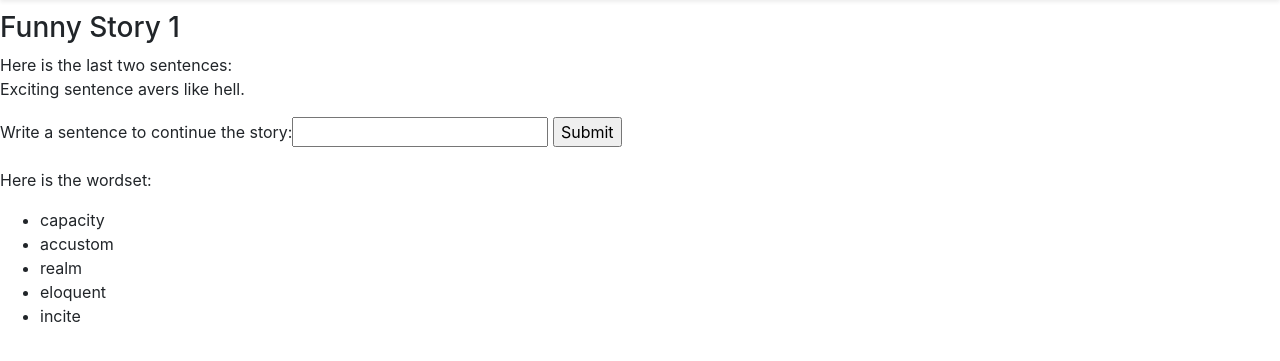
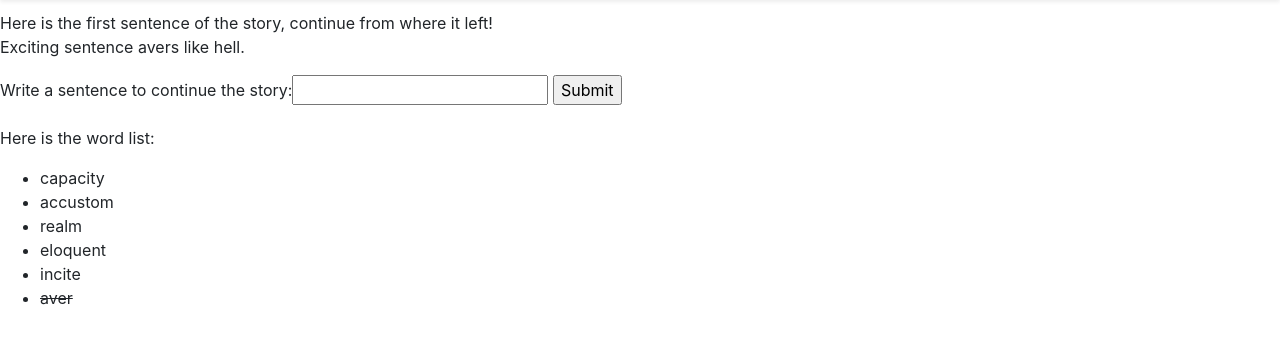
Before and after one commit to myaldiz/vocastory, a Django app: page /vocastory/writers_mode/2/ in a window 1280 px wide. Shown: the part 70-431 px from the top of the page. Run offline with Django 3.2, Linux system fonts and the light colour scheme; a user stored in the database is signed in; data comes from the database, SQL or seed files in the repository; parts of the project's set-up code (start-up, migrations or seed data) failed here and were passed over; some libraries are stand-ins or nearby versions.

Commit message:
some features implemented

```diff
--- a/mystory/templates/browse_mode/browse_story.html
+++ b/mystory/templates/browse_mode/browse_story.html
@@ -10,11 +10,11 @@
         Here are the stories created by that word_set:
             <ul>
             {% for story in story_list %}
-                {% if story.completed %}
+{#                {% if story.completed %}#}
                     <li>
                     {% include "show_story.html" %}
                     </li>
-                {% endif %}
+{#                {% endif %}#}
             {% endfor %}
             </ul>
         {% else %}
--- a/mystory/templates/review_story.html
+++ b/mystory/templates/review_story.html
@@ -4,7 +4,7 @@
 
 {% block content %}
     <p>
-        {{ story.get_stylized_text }}
+        {{ story.get_stylized_text|safe }}
         <br>
 
         {% if instance %}
--- a/mystory/templates/show_story.html
+++ b/mystory/templates/show_story.html
@@ -1,8 +1,6 @@
 {% if story %}
     <p class="shadow-sm"
        style="border-radius:50px;border-color:rgb(218, 218, 218);border-style:solid;padding:30px;border-width: 1px;">
-
-        <strong> {{ story.title }} </strong> <br>
 
         {% if story.completed %}
 
--- a/mystory/templates/write_story.html
+++ b/mystory/templates/write_story.html
@@ -8,7 +8,19 @@
     </h3>
 
     <p>
-        Here is the last two sentences:<br>
+        {% if story.get_last_selected_index == -1 %}
+            You will write the first sentence of the story,
+            have a creative start!
+        {% elif story.get_last_selected_index == 0 %}
+            Here is the first sentence of the story, continue
+            from where it left!
+        {% elif story.get_unused_word_list|length == 1 %}
+            You will write the last sentence of the story.
+            Use the last unused word, have a creative finish!
+            Here is the last two sentence written:
+        {% else %}
+            Here is the last two sentence written:
+        {% endif %} <br>
         {{ story.get_stylized_last_two|safe }}
     </p>
 
@@ -22,14 +34,21 @@
     </p>
 
     <p>
-        Here is the wordset:
+    Here is the word list:
     <ul>
-        {% for word in story.word_set.words.all %}
+        {% for word in story.get_unused_word_list %}
             <li>
                 {{ word }}
             </li>
         {% endfor %}
+
+        {% for word in story.get_used_word_list %}
+            <li>
+                <strike> {{ word }} </strike>
+            </li>
+        {% endfor %}
     </ul>
+
     </p>
 
 {% endblock %}
--- a/mystory/vocastory/models.py
+++ b/mystory/vocastory/models.py
@@ -1,7 +1,8 @@
+import string
+from django.utils import timezone
 from django.db import models
-import string
 from django.urls import reverse
-from django.utils import timezone
+
 from accounts.models import CustomUser
 
 # NLP engine only loaded if needed
@@ -54,7 +55,6 @@ class WordSet(models.Model):
 
 
 class Story(models.Model):
-    title = models.CharField(max_length=100)
     completed = models.BooleanField(default=False)
     creation_date = models.DateTimeField(auto_now_add=True)
     word_set = models.ForeignKey(
@@ -99,13 +99,18 @@ class Story(models.Model):
         sentences = self.get_selected_sentences(order)
         return " ".join([i.stylized_text for i in sentences])
 
-    def get_used_word_list(self, order):
-        """
-        TODO: Get used words until that order
-        :param order:
-        :return:
-        """
-        pass
+    def get_used_word_list(self):
+        order = self.get_last_selected_index()
+        sentences = self.get_selected_sentences(order)
+        used_words = set()
+        for sentence in sentences:
+            used_words.update(set(sentence.used_words.all()))
+        return list(used_words)
+
+    def get_unused_word_list(self):
+        used_words = set(self.get_used_word_list())
+        all_words = set(self.word_set.words.all())
+        return list(all_words.difference(used_words))
 
     def get_last_selected_index(self):
         """
@@ -119,18 +124,9 @@ class Story(models.Model):
     def get_candidate_index(self):
         return self.get_last_selected_index() + 1
 
-    def get_last_selected_time(self):
-        """
-        :return: time at which the last selected sentence was created
-        """
-        non_selected = self.sentence_set.filter(is_selected=True).order_by('-creation_date')
-        if non_selected.exists():
-            return non_selected[0].creation_date
-
-        return timezone.now()
-
     def is_readable(self):
-        if len(self.get_candidate_sentences(self.get_candidate_index())) != 0:
+        candidates = self.get_candidate_sentences(self.get_candidate_index())
+        if len(candidates) != 0:
             return True
         return False
 
@@ -141,6 +137,25 @@ class Story(models.Model):
         if order < 0:
             return []
         return self.sentence_set.filter(order=order)
+
+    def close_sentence_poll(self):
+        order = self.get_candidate_index()
+        candidate_sentences = self.get_candidate_sentences(order)
+        if len(candidate_sentences) == 0:
+            return
+        candidate_sentences = candidate_sentences.order_by('-creation_date')
+        delta = timezone.now() - candidate_sentences[0].creation_date
+
+        if delta > timezone.timedelta(minutes=15) or len(candidate_sentences) > 4:
+            candidate_sentences = candidate_sentences\
+                .annotate(votes=models.Count('voted_users')).order_by('-votes')
+            candidate_sentences[0].is_selected = True
+            candidate_sentences[0].save()
+
+    def finish_story(self):
+        if len(self.get_unused_word_list()) == 0:
+            self.completed = True
+            self.save()
 
     def get_read_url(self):
         return reverse("read_story", kwargs={'story_id': self.id})
--- a/mystory/vocastory/views.py
+++ b/mystory/vocastory/views.py
@@ -52,23 +52,35 @@ def read_story(request, story_id):
         return HttpResponseForbidden("Please login first!!")
 
     story = get_object_or_404(Story, id=story_id)
+    user = CustomUser.objects.get(pk=request.user.id)
 
     if request.method == 'GET':
         with transaction.atomic():
             order = story.get_candidate_index()
-            candidates = story.get_candidate_sentences(order)
             form = SentenceSelectForm()
-            form.fields['sentence_choice'].choices = [(sentence.id, sentence.text) for sentence in candidates]
+            choices = []
+            for i in story.get_candidate_sentences(order):
+                if i.creator != user:
+                    choices.append((i.id, i.text))
+            form.fields['sentence_choice'].choices = choices
             context = {'story': story, 'form': form}
-            return render(request, 'select_sentence.html', context)
+            if len(form.fields['sentence_choice'].choices) != 0:
+                return render(request, 'select_sentence.html', context)
+            else:
+                messages.info(request, 'All the sentences written by you!')
+
     elif request.method == 'POST':
         form = SentenceSelectForm(request.POST)
         order = int(request.POST.get("order", "-1"))
-        user = CustomUser.objects.get(pk=request.user.id)
         with transaction.atomic():
             candidates = story.get_candidate_sentences(order)
             chosen_sentence = candidates.get(id=form.data['sentence_choice'])
             chosen_sentence.vote_sentence(user)
+            messages.info(request, 'Your response is recorded')
+            # This selects sentence is certain conditions
+            # are fulfilled, and finishes the story
+            story.close_sentence_poll()
+            story.finish_story()
 
     return HttpResponseRedirect(reverse('home'))
 
@@ -97,7 +109,6 @@ def write_story(request, story_id):
                 context['input_form'] = form
                 with transaction.atomic():
                     return render(request, 'write_story.html', context)
-            # print("Writing a sentence is successful!")
 
     return HttpResponseRedirect(reverse('home'))
 
```
Also changed, not shown: mystory/templates/home.html (+14 -4 lines), mystory/templates/select_sentence.html (+13 -4 lines).
